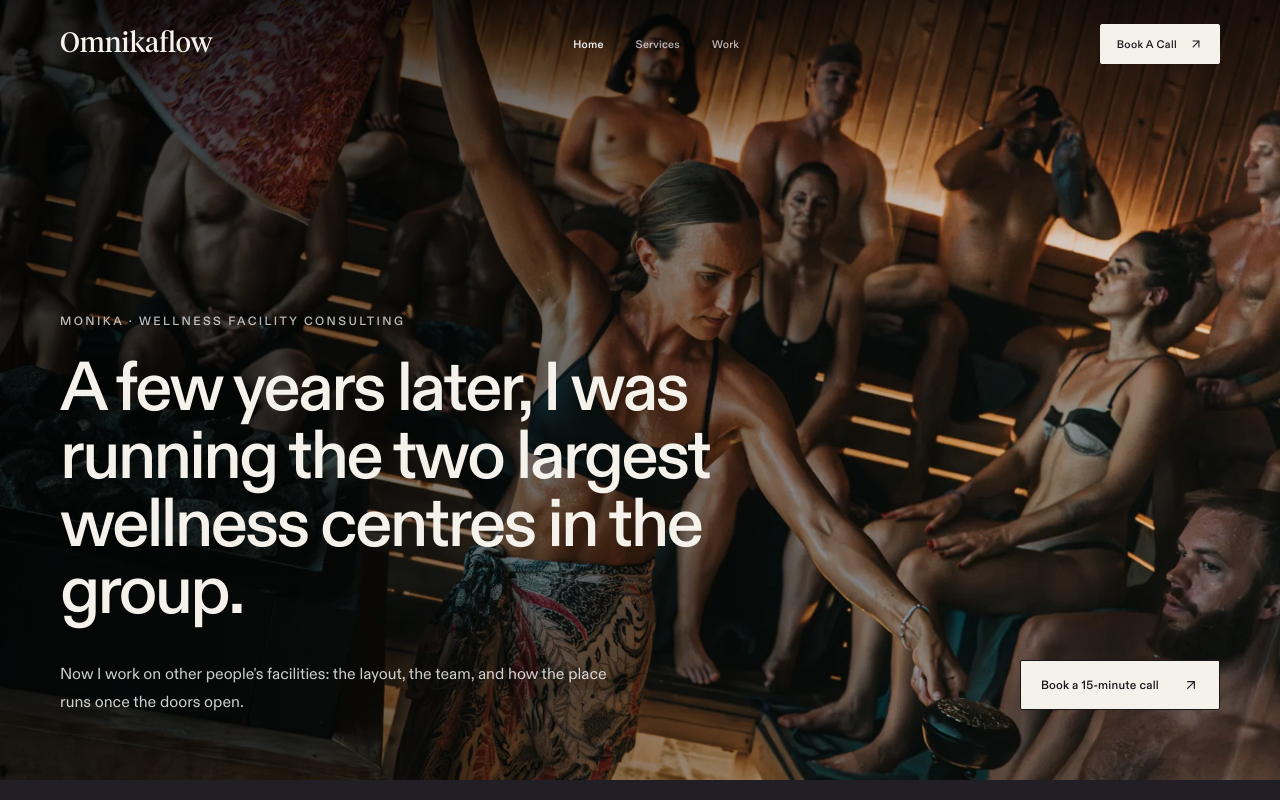
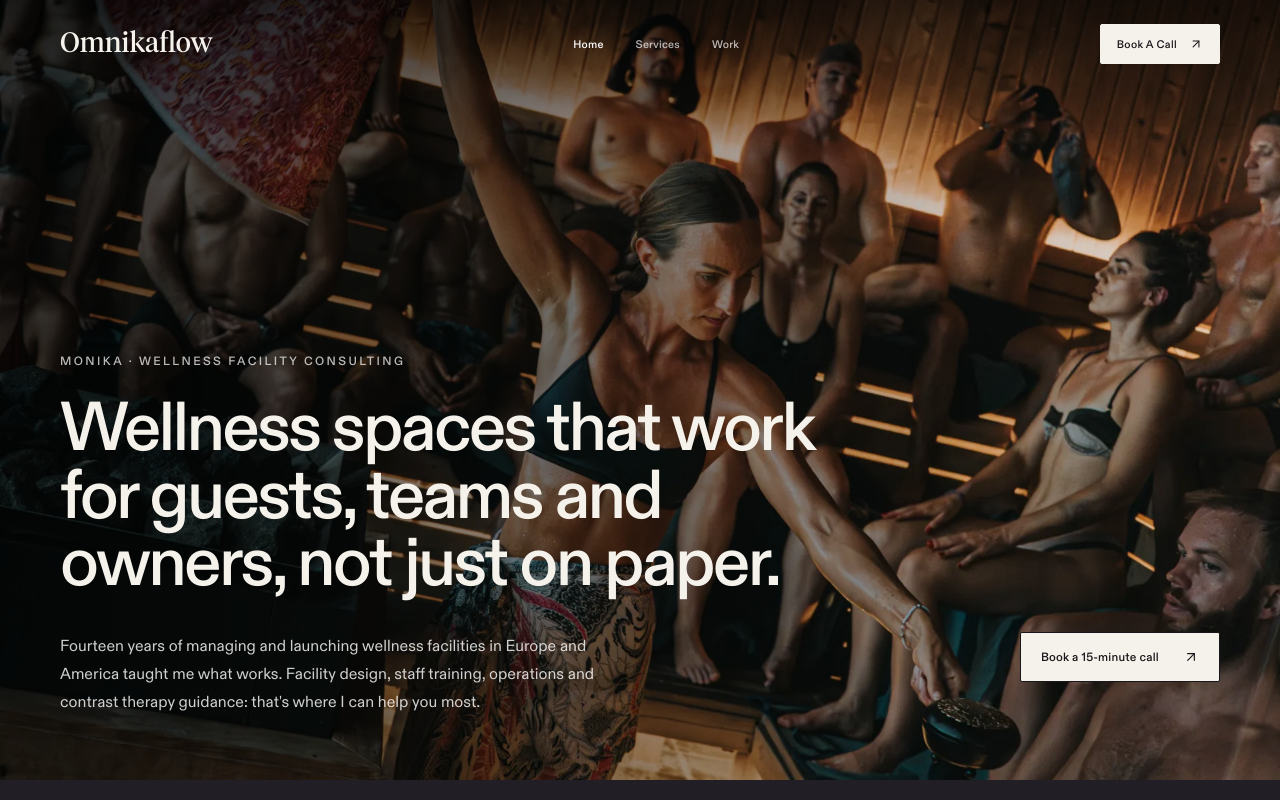
Before and after one commit to macnesa/monika, a Next.js app: page / in a window 1280 px wide. Shown: the top 800 px of the page. Built offline with nearby package versions, Linux system fonts and the light colour scheme.

Commit message:
Update homepage hero copy

```diff
--- a/app/page.js
+++ b/app/page.js
@@ -46,8 +46,8 @@ function HeroSection() {
               id="hero-heading"
               className="mt-5 max-w-[800px] text-[2.875rem] font-medium leading-[0.98] tracking-[-0.04em] sm:mt-6 sm:text-[clamp(3.25rem,5.4vw,5rem)] [font-family:var(--font-abc-diatype)]"
             >
-              A few years later, I was running the two largest wellness
-              centres in the group.
+              Wellness spaces that work for guests, teams and owners, not just
+              on paper.
             </h1>
           </div>
         </div>
@@ -57,8 +57,10 @@ function HeroSection() {
             data-motion="hero-copy"
             className="col-span-12 max-w-[570px] text-[0.9375rem] leading-7 text-white/80 sm:text-base lg:col-span-6"
           >
-            Now I work on other people&apos;s facilities: the layout, the team,
-            and how the place runs once the doors open.
+            Fourteen years of managing and launching wellness facilities in
+            Europe and America taught me what works. Facility design, staff
+            training, operations and contrast therapy guidance: that's where I
+            can help you most.
           </p>
 
           <div className="col-span-12 flex items-start lg:col-span-4 lg:col-start-9 lg:justify-end">
```
